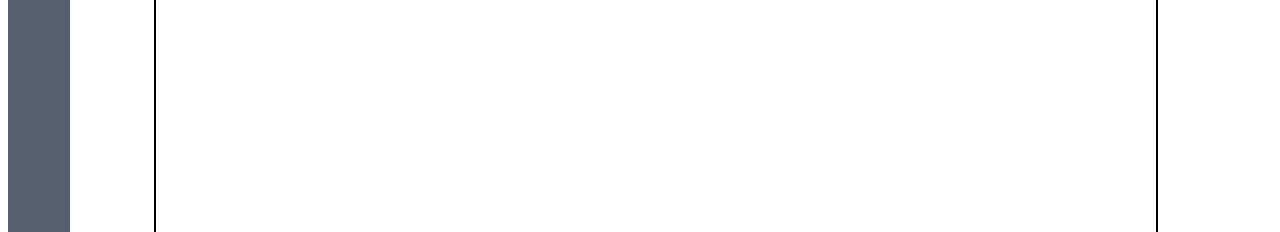
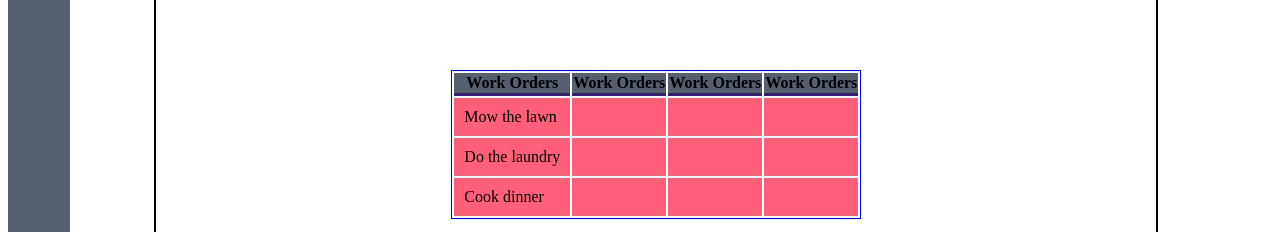
Before and after one commit to TheDapperDeveloper/digital-crafts, a React (Create React App) app in the folder week9/day4/form-validations-2/: page /dashboard in a window 1280 px wide. Shown: the part 720-952 px from the top of the page. Built offline with nearby package versions, Linux system fonts and the light colour scheme; no server answers.

Commit message:
Chart and Table complete

```diff
--- a/week9/day4/form-validations-2/package.json
+++ b/week9/day4/form-validations-2/package.json
@@ -14,6 +14,7 @@
     "react-redux": "^7.2.5",
     "react-router-dom": "^5.3.0",
     "react-scripts": "4.0.3",
+    "react-table": "^7.7.0",
     "redux": "^4.1.1",
     "redux-logger": "^3.0.6",
     "styled-components": "^5.3.1",
--- a/week9/day4/form-validations-2/src/App.js
+++ b/week9/day4/form-validations-2/src/App.js
@@ -12,6 +12,7 @@ import { FormDiv } from './styled-components/AppStyle.js';
 import { MainContainer } from "./styled-components/AppStyle.js";
 import {BrowserRouter as Router, Switch, Route} from "react-router-dom";
 import { useState } from "react"
+
 
 
 function App() {
--- a/week9/day4/form-validations-2/src/components/Dashboard.js
+++ b/week9/day4/form-validations-2/src/components/Dashboard.js
@@ -5,10 +5,45 @@ import Chart from './Chart';
 import Table from './Table';
 
 export default function Dashboard() {
+
+    const data = [
+        {
+            workorder:"Mow the lawn",
+
+
+        },
+        {
+            workorder:"Do the laundry",
+
+        },
+        {
+            workorder:"Cook dinner",
+
+        },
+    ]
+
+    const columns = [
+        {
+            Header: 'Work Orders',
+            accessor: 'workorder'
+        },
+        {
+            Header: 'Work Orders',
+            accessor: 'order1'
+        },
+        {
+            Header: 'Work Orders',
+            accessor: 'order2'
+        },
+        {
+            Header: 'Work Orders',
+            accessor: 'order3'
+        }
+    ]
     return (
         <DashboardLayout className="chart">
             <Chart/>
-            <Table/>
+            <Table data={data} columns={columns}/>
         </DashboardLayout>
 
 
--- a/week9/day4/form-validations-2/src/components/Table.js
+++ b/week9/day4/form-validations-2/src/components/Table.js
@@ -1,11 +1,64 @@
-import React from 'react'
+import React from "react";
+import { useTable } from "react-table";
 
-import { TableBorder } from '../styled-components/TableStyle'
+import { TableBorder } from "../styled-components/TableStyle";
 
-export default function Table() {
-    return (
-        <TableBorder>
+const Table =({columns, data}) => {
 
-        </TableBorder>
-    )
+
+  const { getTableProps, getTableBodyProps, headerGroups, rows, prepareRow } =
+    useTable({
+      columns,
+      data
+    });
+
+  return (
+    <TableBorder>
+      <table {...getTableProps()} style={{ border: "solid 1px blue" }}>
+        <thead>
+          {headerGroups.map((headerGroup) => (
+            <tr {...headerGroup.getHeaderGroupProps()}>
+              {headerGroup.headers.map((column) => (
+                <th
+                  {...column.getHeaderProps()}
+                  style={{
+                    borderBottom: "solid 3px #3b188c",
+                    background: "#565f70",
+                    color: "black",
+                    fontWeight: "bold",
+                  }}
+                >
+                  {column.render("Header")}
+                </th>
+              ))}
+            </tr>
+          ))}
+        </thead>
+        <tbody {...getTableBodyProps()}>
+          {rows.map((row) => {
+            prepareRow(row);
+            return (
+              <tr {...row.getRowProps()}>
+                {row.cells.map((cell) => {
+                  return (
+                    <td
+                      {...cell.getCellProps()}
+                      style={{
+                        padding: "10px",
+                        border: "solid 1px 3b188c",
+                        background: "#ff5f78",
+                      }}
+                    >
+                      {cell.render("Cell")}
+                    </td>
+                  );
+                })}
+              </tr>
+            );
+          })}
+        </tbody>
+      </table>
+    </TableBorder>
+  );
 }
+ export default Table
--- a/week9/day4/form-validations-2/src/styled-components/TableStyle.js
+++ b/week9/day4/form-validations-2/src/styled-components/TableStyle.js
@@ -1,6 +1,9 @@
 import styled from "styled-components"
 
 export const TableBorder = styled.div`
+   display: flex;
+   justify-content: center;
+   align-items: center;
    border: 2px solid black;
    height: 450px;
    width: 1000px;
```
Also changed, not shown: week9/day4/form-validations-2/src/components/TableData.js (added), week9/day4/form-validations-2/src/styled-components/DashboardStyle.js (line endings or trailing spaces), 1 other file (tests, documents, lock files or other folders).
